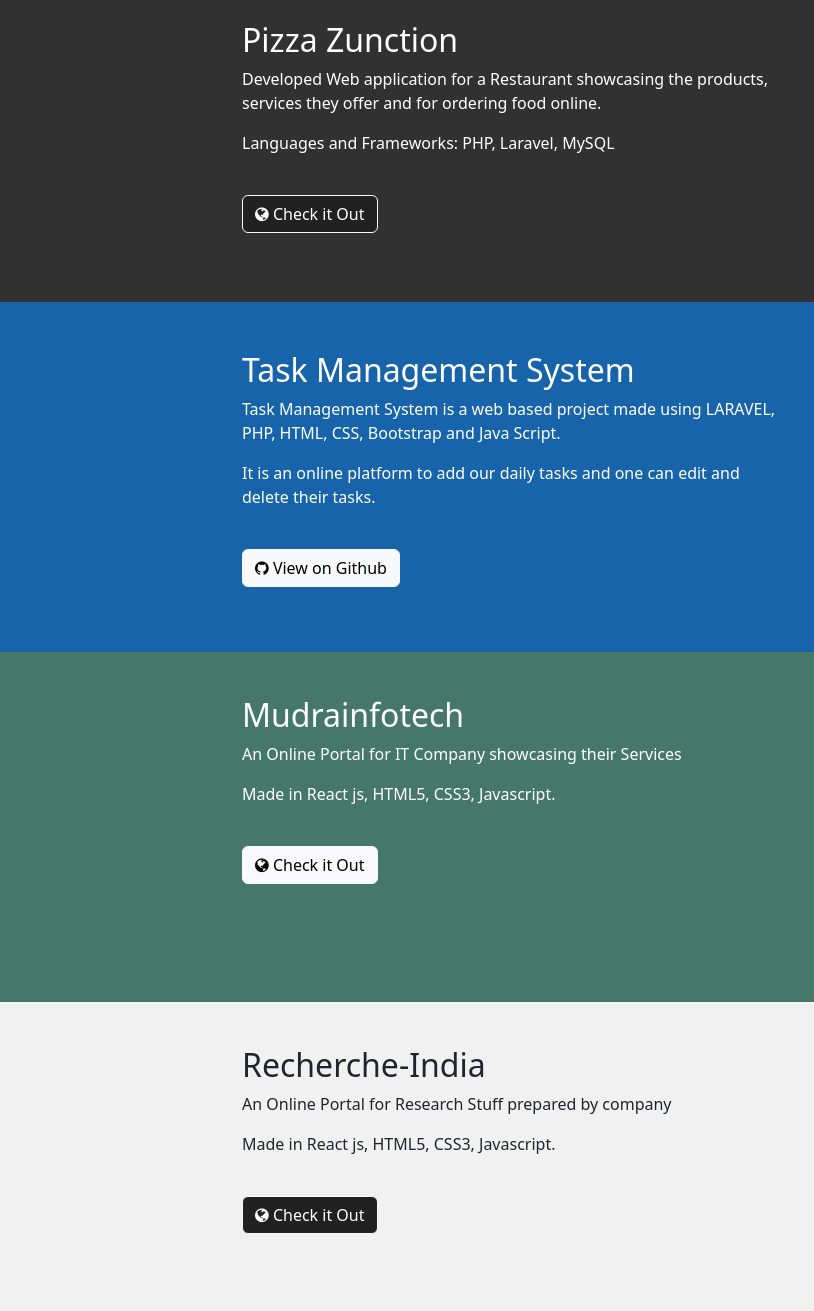
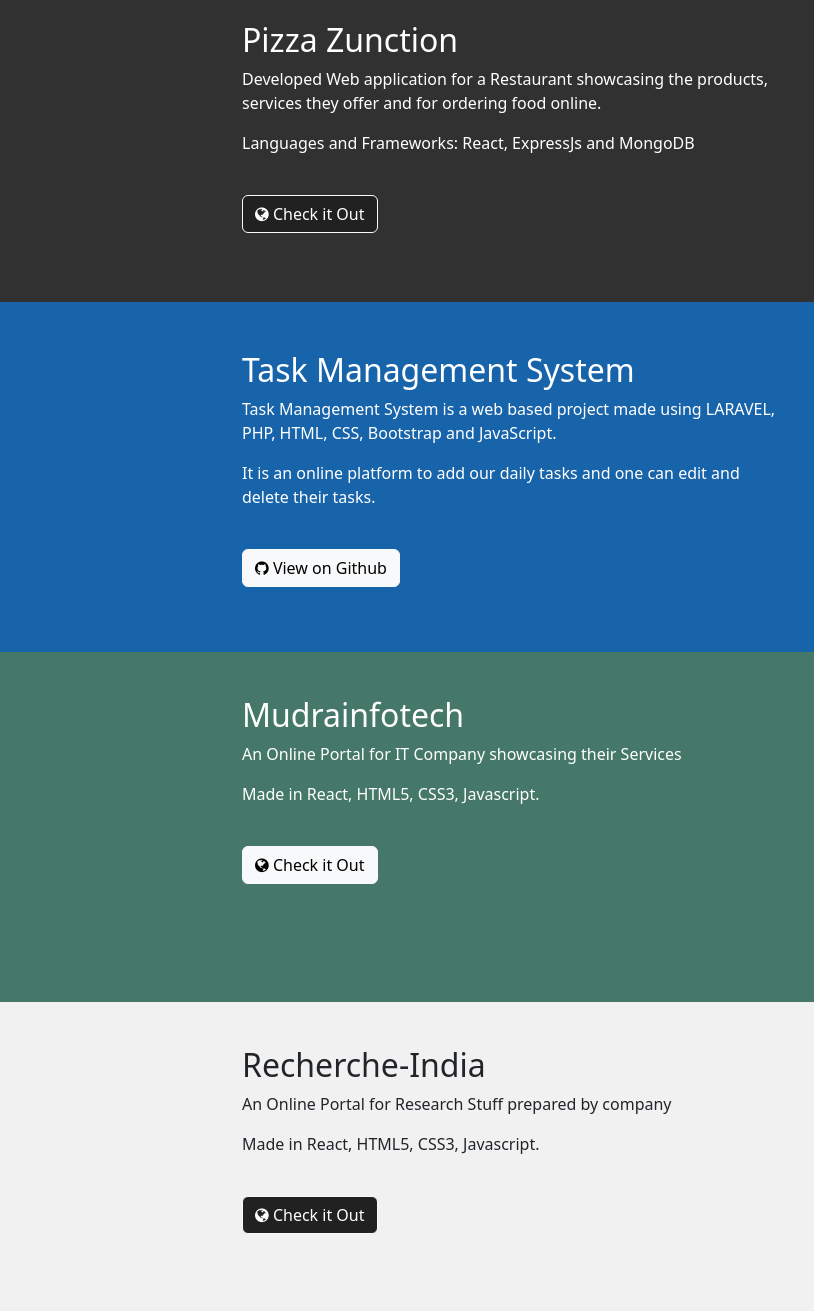
Before and after one commit to amanvr2/amanvr2.github.io, a plain HTML site: page work.html in a window 1280 px wide. Shown: the part 400-1711 px from the top of the page, 0-814 px from the left. Drawn offline with nearby package versions, Linux system fonts and the light colour scheme.

Commit message:
project updated

```diff
--- a/work.html
+++ b/work.html
@@ -131,7 +131,7 @@
             services they offer and for ordering food online.
           </p>
 
-          <p>Languages and Frameworks: PHP, Laravel, MySQL</p>
+          <p>Languages and Frameworks: React, ExpressJs and MongoDB</p>
 
           <br />
 
@@ -157,7 +157,7 @@
 
           <p>
             Task Management System is a web based project made using LARAVEL,
-            PHP, HTML, CSS, Bootstrap and Java Script.
+            PHP, HTML, CSS, Bootstrap and JavaScript.
           </p>
           <p>
             It is an online platform to add our daily tasks and one can edit and
@@ -190,7 +190,7 @@
 
           <p>An Online Portal for IT Company showcasing their Services</p>
 
-          <p>Made in React js, HTML5, CSS3, Javascript.</p>
+          <p>Made in React, HTML5, CSS3, Javascript.</p>
 
           <br />
 
@@ -216,7 +216,7 @@
 
           <p>An Online Portal for Research Stuff prepared by company</p>
 
-          <p>Made in React js, HTML5, CSS3, Javascript.</p>
+          <p>Made in React, HTML5, CSS3, Javascript.</p>
 
           <br />
 
```
